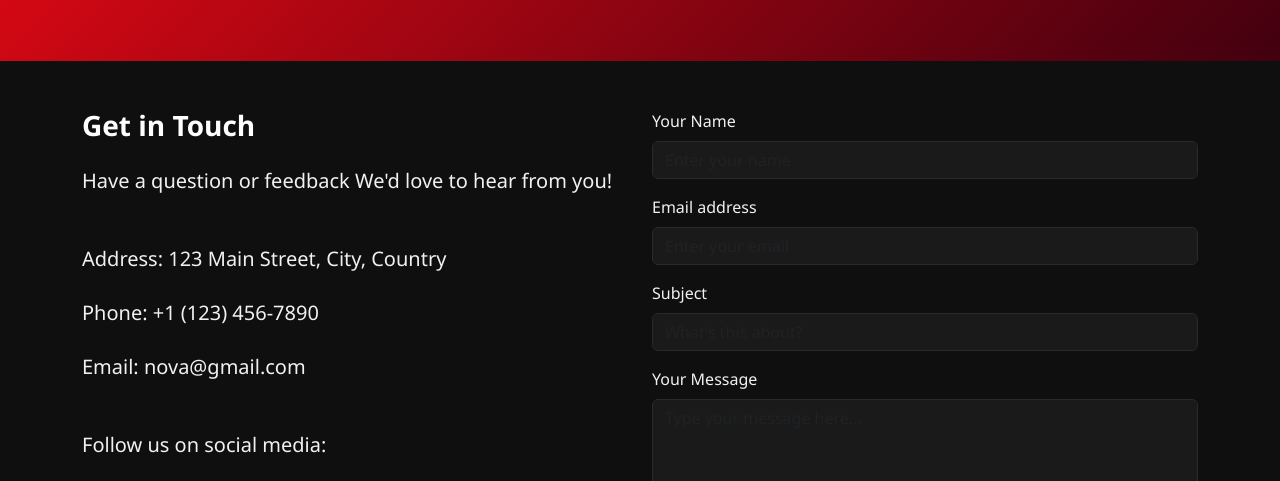
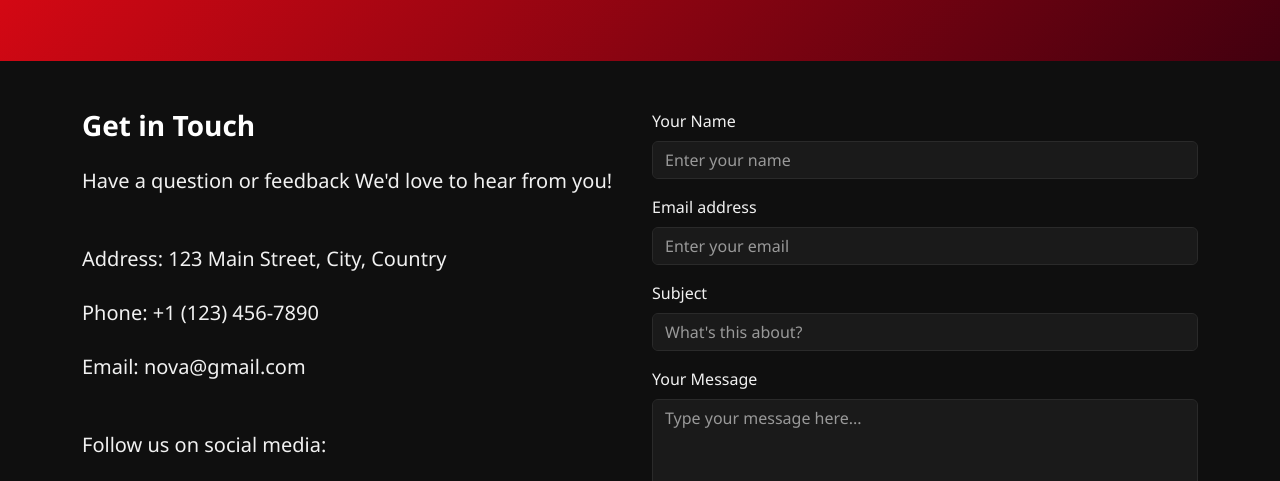
Before and after one commit to sam-swartz/Nova, a plain HTML site: page contact.html in a window 1280 px wide. Shown: the part 223-704 px from the top of the page. Drawn offline with Linux system fonts and the light colour scheme.

Commit message:
Initial commit

```diff
--- a/assets/css/style.css
+++ b/assets/css/style.css
@@ -277,6 +277,10 @@ a:hover {
   color: var(--color-text) !important;
 }
 
+.form-control::placeholder {
+  color: var(--color-text-muted) !important;
+}
+
 /* List Group */
 .list-group-item {
   background-color: var(--color-surface) !important;
```
